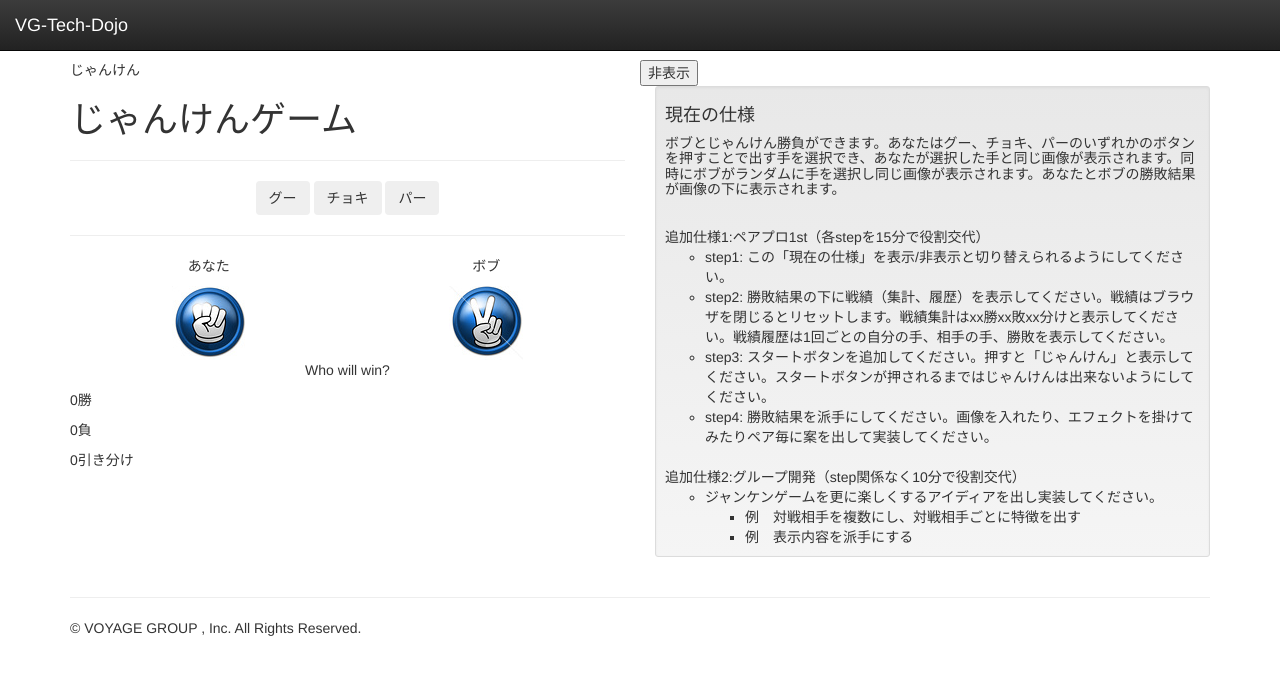
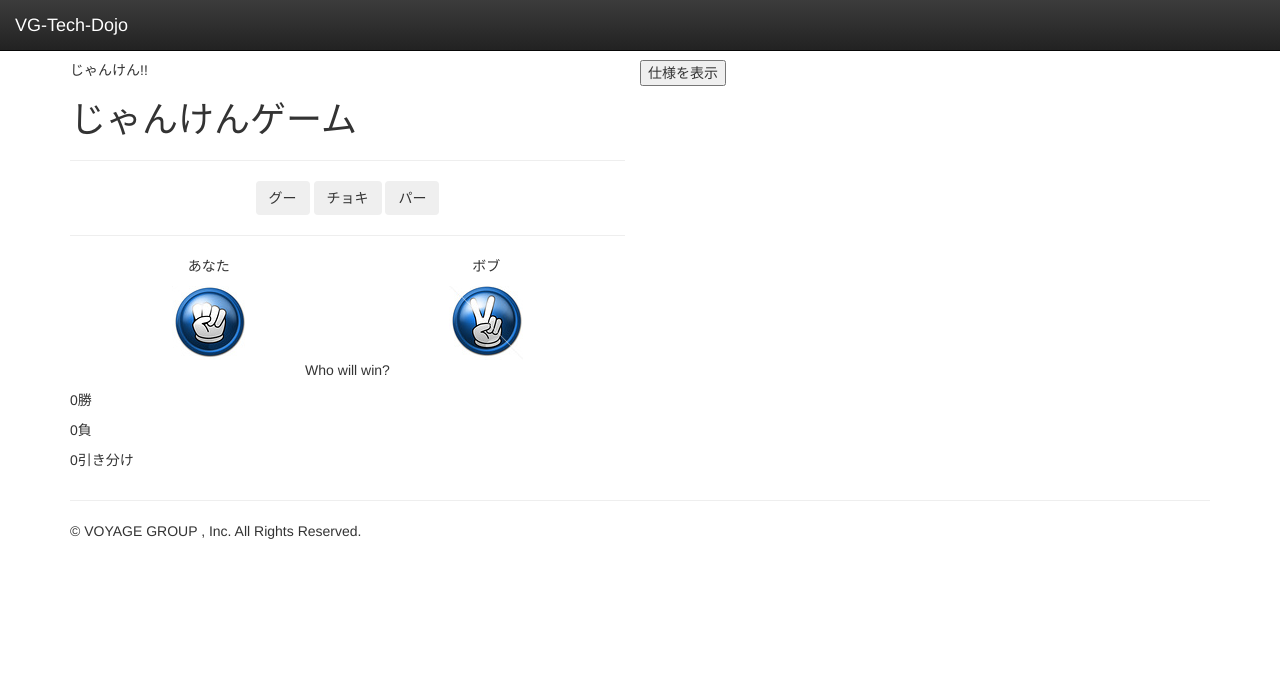
Before and after one commit to hironomiu-vg/rock-paper-scissors-pair-programming, a website: page Tan_step1/index.html in a window 1280 px wide. Both pictures are taken after a click on the element "スタート！". Drawn offline with Linux system fonts and the light colour scheme.

Commit message:
仕様を初期状態で非表示に #38

```diff
--- a/Tan_step1/index.html
+++ b/Tan_step1/index.html
@@ -60,8 +60,8 @@
                     </span>
                 </div>
             </div>
-            <input type="button" id="change_show" value="非表示" />
-            <div class="col-sm-6" id="specification">
+            <input type="button" id="change_show" value="仕様を表示" />
+            <div class="col-sm-6" id="specification" style="display:none;">  <!--最初は非表示にしておきます-->
                 <div class="well well-sm">
                     <ul class="nav list-unstyled">
                         <li><h4>現在の仕様</h4>
--- a/Tan_step1/js/rock-paper-scissors.js
+++ b/Tan_step1/js/rock-paper-scissors.js
@@ -46,16 +46,16 @@ $(function(){
     return result;
   }
 
-  var isShowing = true;
+  var isShowing = false;
   document.getElementById('change_show').onclick = function () {
       if (isShowing) {
           document.getElementById('specification').style.display = "none";
           isShowing = false;
-          document.getElementById('change_show').value= "表示"
+          document.getElementById('change_show').value= "仕様を表示"
       } else {
           document.getElementById('specification').style.display = "block";
           isShowing = true;
-          document.getElementById('change_show').value = "非表示"
+          document.getElementById('change_show').value = "仕様を非表示"
       }
   }
 
@@ -64,7 +64,7 @@ $(function(){
       if (!isStarted) {
           document.getElementById('game').style.display = "block";
           isStarted = true;
-          document.getElementById('start').textContent = "じゃんけん"
+          document.getElementById('start').textContent = "じゃんけん!!"
       }
 
   }
```
